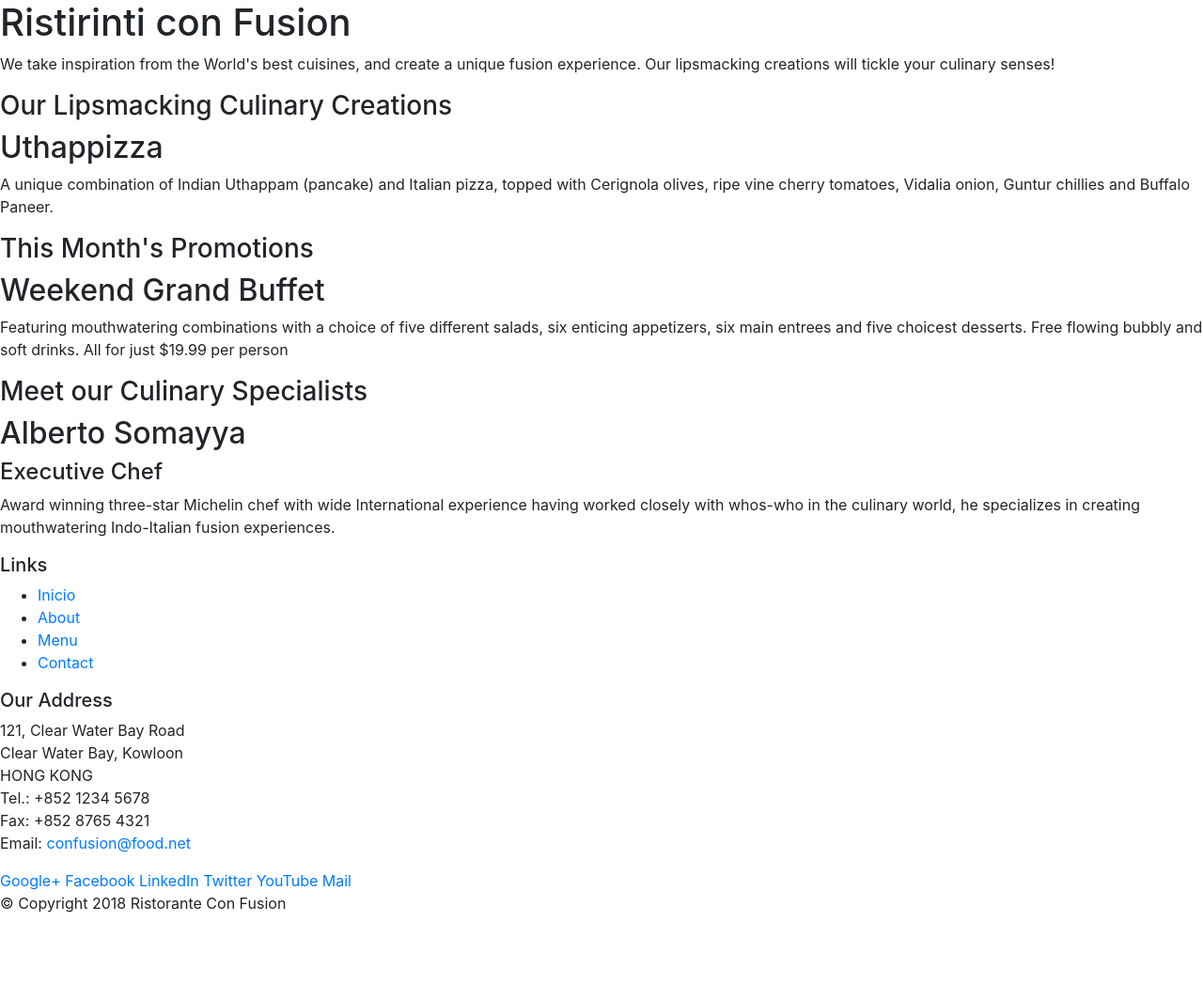
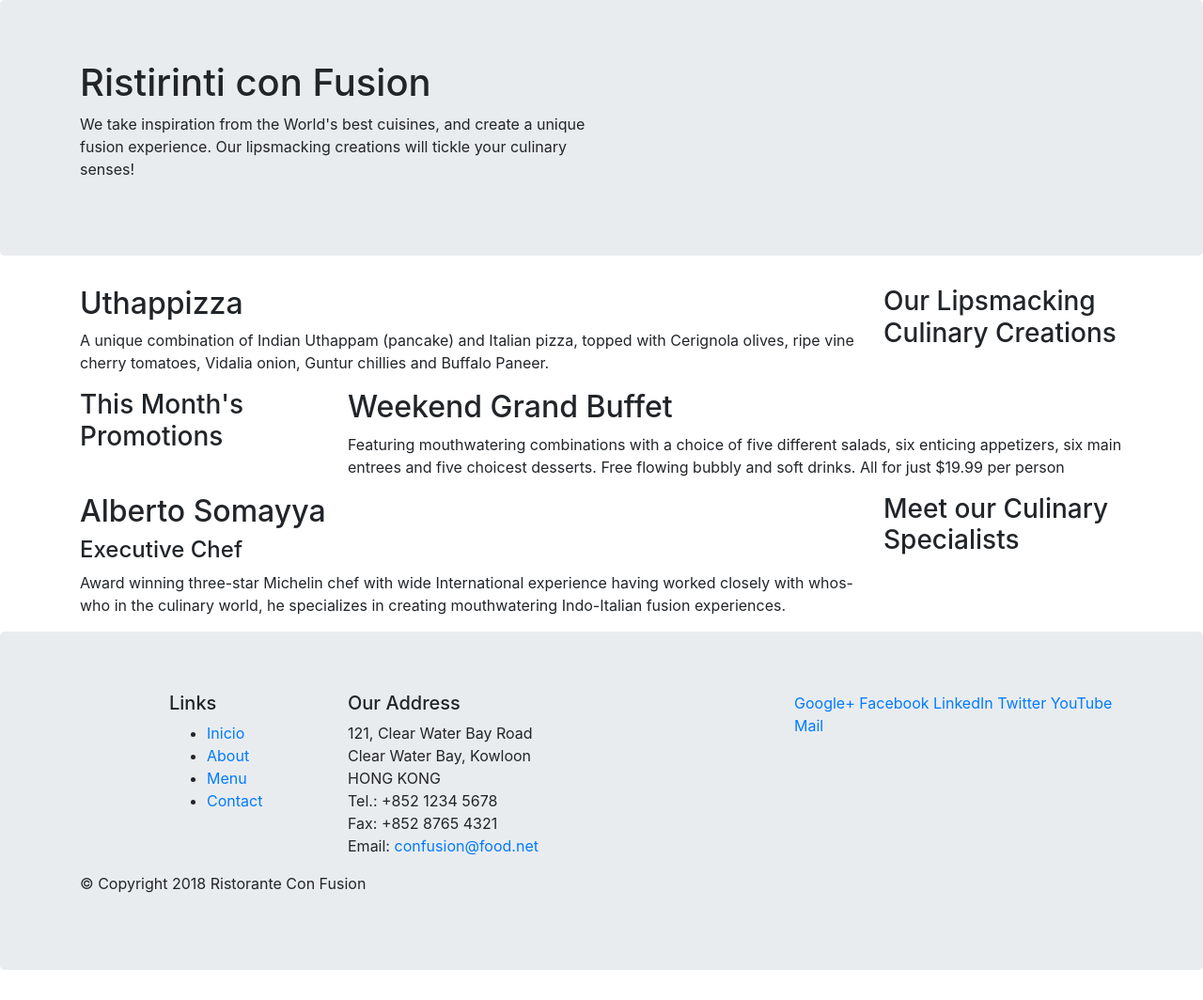
Before and after one commit to SimGod46/assigment-3-honors, a website: page index.html in a window 1280 px wide. Shown: the whole page at 94% size. Before the commit the page ends 989 px from the top, so only its background shows below. Drawn offline with nearby package versions, Linux system fonts and the light colour scheme.

Commit message:
Bootstrap grid part one

```diff
--- a/index.html
+++ b/index.html
@@ -14,46 +14,46 @@
 
 <body>
 
-    <header>
-        <div>
-            <div>
-                <div>
+    <header class="jumbotron">
+        <div class="container">
+            <div class="row">
+                <div class="col-12 col-sm-6">
                     <h1>Ristirinti con Fusion</h1>
                     <p>We take inspiration from the World's best cuisines, and create a unique fusion experience. Our lipsmacking creations will tickle your culinary senses!</p>
                 </div>
-                <div>
+                <div class="col-12 col-sm">
                 </div>
             </div>
         </div>
     </header>
 
-    <div>
-        <div>
-            <div>
+    <div class="container">
+        <div class="row">
+            <div class="col-12 col-sm-4 order-sm-last col-md-3">
                 <h3>Our Lipsmacking Culinary Creations</h3>
             </div>
-            <div>
+            <div class="col-12 col-sm-8 order-sm-first col-md-9"> <!-- no es necesario, puedo no escribir la columna-->
                 <h2>Uthappizza</h2>
                 <p>A unique combination of Indian Uthappam (pancake) and Italian pizza, topped with Cerignola olives, ripe vine cherry tomatoes, Vidalia onion, Guntur chillies and Buffalo Paneer.</p>
             </div>
         </div>
 
 
-        <div>
-            <div>
+        <div class="row">
+            <div class="col-12 col-sm-4 col-md-3">
                 <h3>This Month's Promotions</h3>
             </div>
-            <div>
+            <div class="col col-sm col-md">
                 <h2>Weekend Grand Buffet</h2>
                 <p>Featuring mouthwatering combinations with a choice of five different salads, six enticing appetizers, six main entrees and five choicest desserts. Free flowing bubbly and soft drinks. All for just $19.99 per person </p>
             </div>
         </div>
 
-        <div>
-            <div>
+        <div class="row">
+            <div class="col-12 col-sm-4 order-sm-last col-md-3">
                 <h3>Meet our Culinary Specialists</h3>
             </div>
-            <div>
+            <div class="col col-sm order-sm-first col-md">
                 <h2>Alberto Somayya</h2>
                 <h4>Executive Chef</h4>
                 <p>Award winning three-star Michelin chef with wide International experience having worked closely with whos-who in the culinary world, he specializes in creating mouthwatering Indo-Italian fusion experiences. </p>
@@ -61,10 +61,10 @@
         </div>
     </div>
 
-    <footer>
-        <div>
-            <div>
-                <div>
+    <footer class="jumbotron">
+        <div class="container">
+            <div class="row">
+                <div class="col-4 offset-1 col-sm-2">
                     <h5>Links</h5>
                     <ul>
                         <li><a href="#">Inicio</a></li>
@@ -73,7 +73,7 @@
                         <li><a href="#">Contact</a></li>
                     </ul>
                 </div>
-                <div>
+                <div class="col-7 col-sm-5">
                     <h5>Our Address</h5>
                     <address>
 		              121, Clear Water Bay Road<br>
@@ -84,7 +84,7 @@
 		              Email: <a href="mailto:confusion@food.net">confusion@food.net</a>
 		           </address>
                 </div>
-                <div>
+                <div class="col-12 col-sm-4">
                     <div>
                         <a href="http://google.com/+">Google+</a>
                         <a href="http://www.facebook.com/profile.php?id=">Facebook</a>
@@ -95,8 +95,8 @@
                     </div>
                 </div>
            </div>
-           <div>
-                <div>
+           <div class="row">
+                <div class="col-auto">
                     <p>© Copyright 2018 Ristorante Con Fusion</p>
                 </div>
            </div>
```
